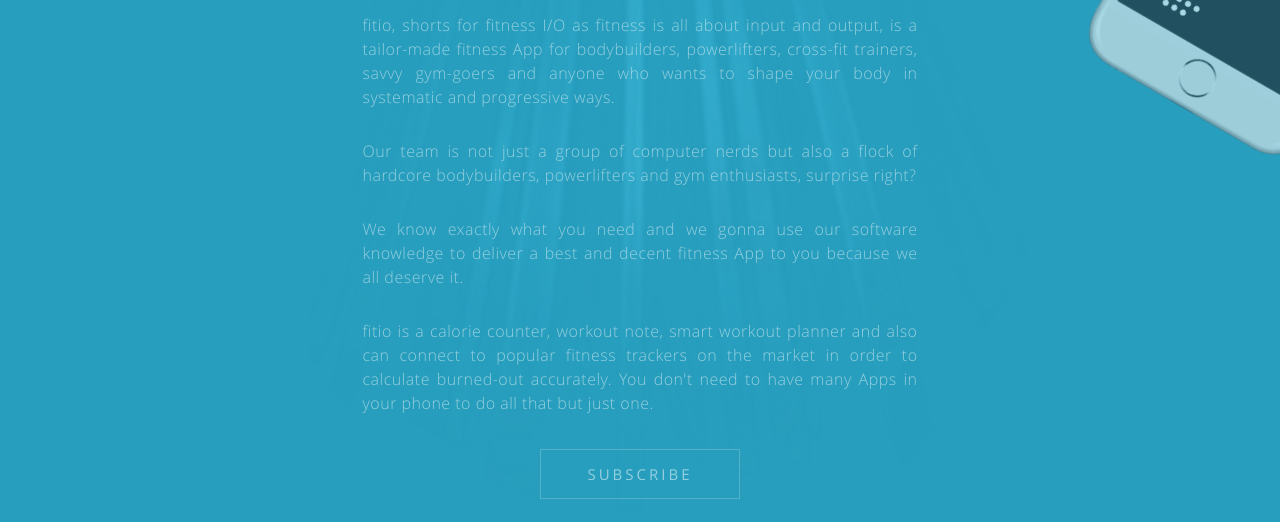
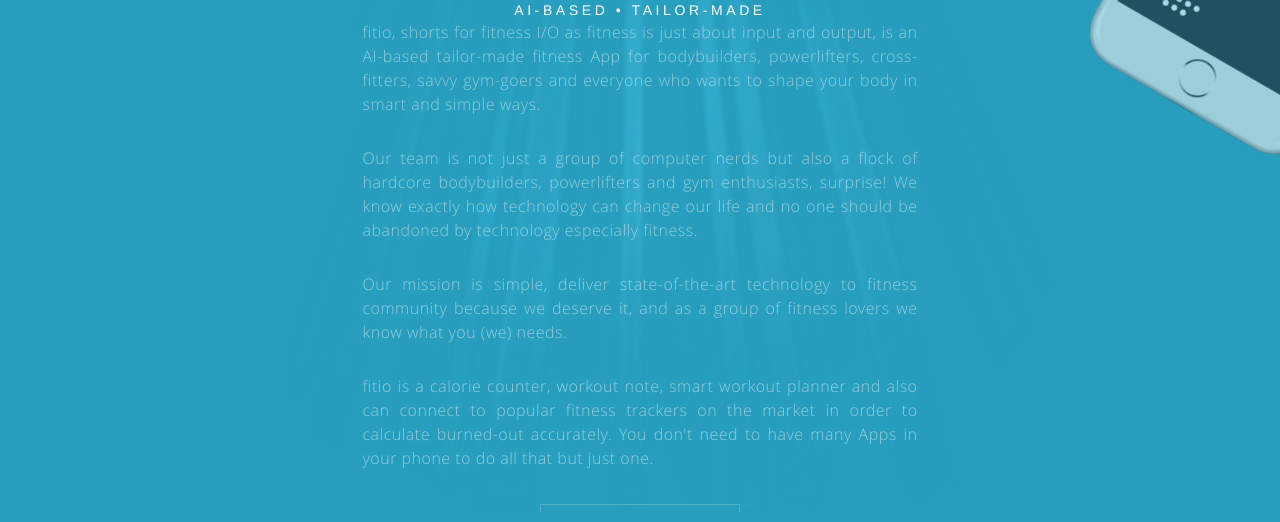
Before and after one commit to fitio/fitio.github.io, a plain HTML site: page index.html in a window 1280 px wide. Shown: the part 278-800 px from the top of the page. Drawn offline with Linux system fonts and the light colour scheme; a web font is replaced by a local one.

Commit message:
Tweaked description to contain AI-based keyword mainly

```diff
--- a/index.html
+++ b/index.html
@@ -83,14 +83,15 @@
                 <div class="container">
                     <div class="row">
                         <div class="main_block_text col-md-6 col-md-push-3">
+                            <h5>AI-based &bull; Tailor-made</h5>
                             <p class="main-text">
-                                fitio, shorts for fitness I/O as fitness is all about input and output, is a tailor-made fitness App for bodybuilders, powerlifters, cross-fit trainers, savvy gym-goers and anyone who wants to shape your body in systematic and progressive ways.
+                                fitio, shorts for fitness I/O as fitness is just about input and output, is an AI-based tailor-made fitness App for bodybuilders, powerlifters, cross-fitters, savvy gym-goers and everyone who wants to shape your body in smart and simple ways.
                             </p>
                             <p class="main-text">
-                                Our team is not just a group of computer nerds but also a flock of hardcore bodybuilders, powerlifters and gym enthusiasts, surprise right?
+                                Our team is not just a group of computer nerds but also a flock of hardcore bodybuilders, powerlifters and gym enthusiasts, surprise! We know exactly how technology can change our life and no one should be abandoned by technology especially fitness.
                             </p>
                             <p class="main-text">
-                                We know exactly what you need and we gonna use our software knowledge to deliver a best and decent fitness App to you because we all deserve it.
+                                Our mission is simple, deliver state-of-the-art technology to fitness community because we deserve it, and as a group of fitness lovers we know what you (we) needs.
                             </p>
                             <p class="main-text">
                                 fitio is a calorie counter, workout note, smart workout planner and also can connect to popular fitness trackers on the market in order to calculate burned-out accurately. You don't need to have many Apps in your phone to do all that but just one.
```
